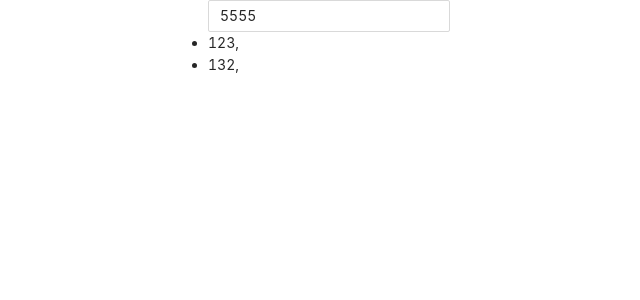
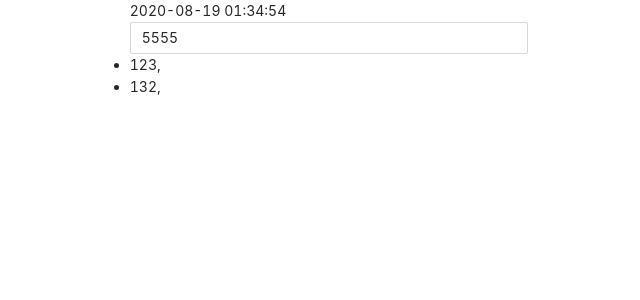
Before and after one commit to maxuhui666/react-project, a React app: page / in a window 1280 px wide. Shown: the top 300 px of the page, without its empty margins (311-951 px from the left). Built offline with nearby package versions, Linux system fonts and the light colour scheme.

Commit message:
写了个钩子函数

```diff
--- a/package.json
+++ b/package.json
@@ -39,6 +39,7 @@
     "jest-resolve": "24.9.0",
     "jest-watch-typeahead": "0.4.2",
     "mini-css-extract-plugin": "0.9.0",
+    "moment": "^2.27.0",
     "node-sass": "^4.14.1",
     "optimize-css-assets-webpack-plugin": "5.0.3",
     "pnp-webpack-plugin": "1.6.4",
--- a/src/todo-list/TodoList.js
+++ b/src/todo-list/TodoList.js
@@ -1,14 +1,31 @@
 import React, {Component, Fragment} from "react";
 import {Input} from "antd";
+import moment from "moment";
 
 class TodoList extends Component {
   constructor(props) {
     super(props);
     this.state = {
       list: ['123', '132'],
-      inputValue: '5555'
+      inputValue: '5555',
+      now: ''
     }
     this.onChangeInputValue = this.onChangeInputValue.bind(this);
+  }
+
+  componentDidMount() {
+    const date = new Date();
+    this.setState(() => {
+      return (
+        {
+          now: date.getTime()
+        }
+      )
+    })
+  }
+
+  dateFormat(time) {
+    return moment(time).format("YYYY-MM-DD HH:mm:ss")
   }
 
   /**
@@ -16,7 +33,6 @@ class TodoList extends Component {
    */
   onChangeInputValue(e) {
     const inputValue = e.target.value;
-    console.log(inputValue);
     this.setState(() => {
       return (
         {
@@ -24,15 +40,16 @@ class TodoList extends Component {
         }
       )
     }, () => {
-      console.log("更新完毕！");
+      console.log("Update Success！");
     })
   }
 
   render() {
-    const {list, inputValue} = this.state;
+    const {list, inputValue, now} = this.state;
     return (
       <Fragment>
         <div>
+          {this.dateFormat(now)}
           <Input type={'text'} value={inputValue} onChange={this.onChangeInputValue}/>
           <ul>
             {
```
